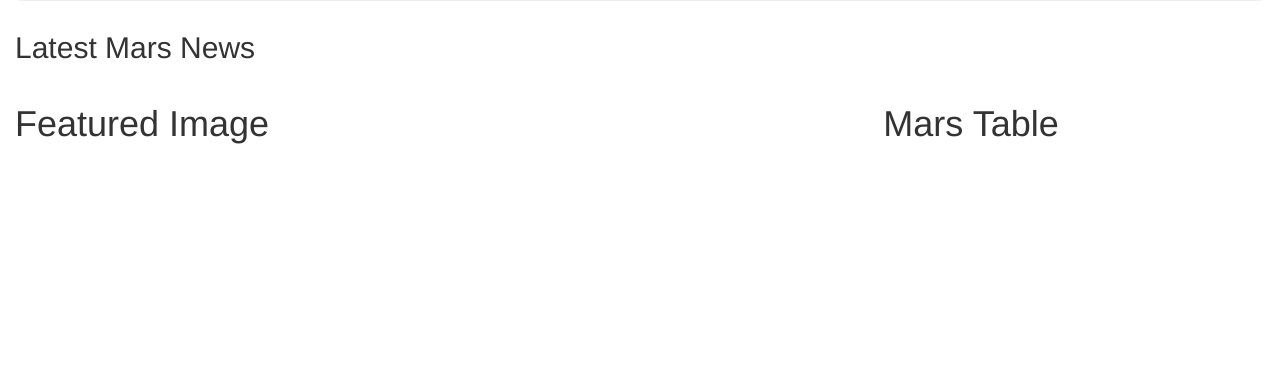
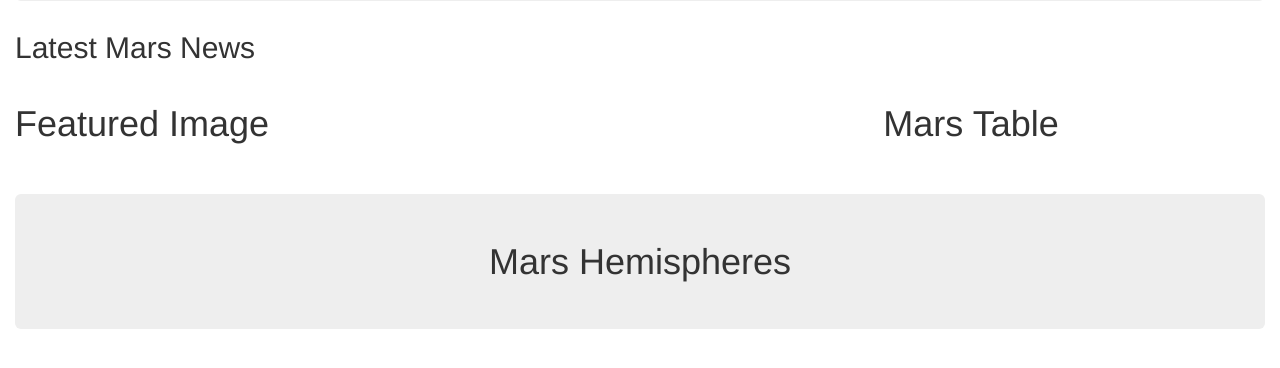
Before and after one commit to J-Schea29/web-scraping-challenge, a Flask app: page / in a window 1280 px wide. Shown: the part 255-623 px from the top of the page. Run offline with Flask 2, Linux system fonts and the light colour scheme; data that the repository does not hold is empty; some libraries are stand-ins or nearby versions.

Commit message:
Update index.html

```diff
--- a/Mission_to_Mars/templates/index.html
+++ b/Mission_to_Mars/templates/index.html
@@ -16,6 +16,7 @@
             <h1>Mission to Mars</h1>
             <p><a class="btn btn-primary btn-lg" href="/scrape" role="button">Scrape New Data!</a></p>
         </div>
+
         <div>
             <h2>Latest Mars News</h2>
             <h3>{{ mars.news_title }}</h3>
@@ -28,20 +29,37 @@
                 <img src="{{ mars.featured_image }}" height=auto width=750px>
             </div>
             <div class ="col-md-4">
+
                 <div class = "container-fluid">
                     <h1>Mars Table</h1>
-                <table width="100%" border="0" cellspacing="0" cellpadding="0">
-                    <p>{{mars.mars_table | safe}}</p>
-                </table>
+                        <table>{{mars.mars_table|safe}}</table>
+
                 </div>
             </div>
         </div>
-      <div class="row">
+        <div class="text-center">
+            <h1 class="jumbotron">Mars Hemispheres</h1>
+            <div>
+                {% for hemispheres in mars.hemispere_images %}
+                <div class="col-lg-6">
+                    <div class="card">
+                        <div class="card-body">
+                            <img src="{{ hemispheres.img_url }}" height=auto width=500px>
+                            <div class="text-center">
+                                <h4 class="card-title">{{ hemispheres.title }}</h4>
+                            </div>
+                        </div>
+                    </div>
+                </div>
+                {% endfor %}
+            </div>
+        </div>
+
 
     </div>
 
 
-    </div>
+
   </body>
 
   </html>
```
Lines whose indentation alone changed are shown as unchanged.
